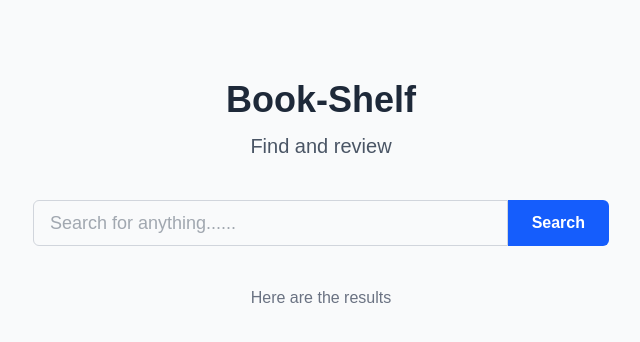
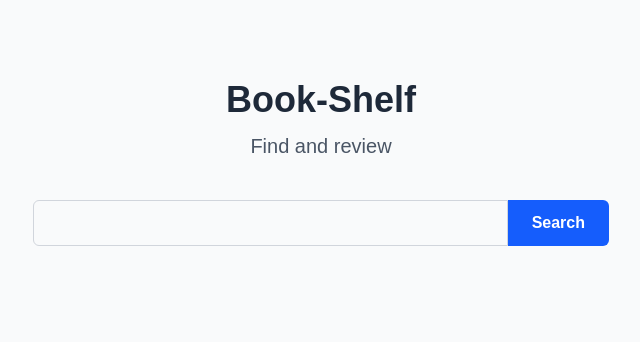
Before and after one commit to Vaibhav-Sawate/Book-Shelf, a Next.js app in the folder pilot/: page / in a window 1280 px wide. Shown: the top 342 px of the page, without its empty margins (319-959 px from the left). Built offline with nearby package versions, Linux system fonts and the light colour scheme.

Commit message:
Level 1 done: working searchable and complete homepage

```diff
--- /dev/null
+++ b/pilot/app/api/search/route.tsx
@@ -0,0 +1,40 @@
+import { NextResponse } from "next/server";
+
+export async function GET(request: Request){
+
+    // get the search query from url  (e.g., /api/search?q=dune)
+    const {searchParams} = new URL(request.url);
+    const q = searchParams.get('q');
+
+    if(!q){
+        return NextResponse.json({ error: 'Seach query is required'}, { status: 400});
+    }
+
+    //Get secret api key
+    const API_KEY = process.env.GOOGLE_BOOKS_API_KEY;
+    if(!API_KEY){
+        console.error('API key not found');
+        return NextResponse.json({error: 'Server configuration error'}, { status : 500});
+    }
+
+    //Build the google api url
+    const GOOGLE_API_URL = `https://www.googleapis.com/books/v1/volumes?q=${encodeURIComponent(q)} &key=${API_KEY}`;
+
+    try {
+        //fetch the data from google
+        const response = await fetch(GOOGLE_API_URL);
+        if(!response.ok){
+            throw new Error(`Google API failed with status ${response.status}`);
+        }
+
+        const data = await response.json();
+
+        // send the items array back to fronterd
+        return NextResponse.json(data.items || []);
+    }
+    catch(error){
+        console.error('Error in search API: ', error);
+        return NextResponse.json({error: 'Failed to fetch data'}, {status: 500});
+    }
+
+}
--- a/pilot/app/page.tsx
+++ b/pilot/app/page.tsx
@@ -1,18 +1,119 @@
+"use client";
+
+import {useState} from 'react';
+import type { FormEvent, ChangeEvent } from 'react';
+
+//Define a type for our book data
+type Book={
+  id: string;
+  volumeInfo: {
+    title: string;
+    authors?: string[];
+    description?: string;
+    imageLinks?: {
+      thumbnail: string;
+    };
+  };
+};
 
 
 export default function Home() {
+
+  const [query, setQuery] = useState(' ');
+
+  // Add new state for loading resulta n erroe
+  const [results, setResults] = useState<Book[]>([]);
+  const [loading, setLoading] = useState(false);
+  const [error, setError] = useState<string | null>(null);
+
+  const handleQueryChange=(e: ChangeEvent<HTMLInputElement>) =>{
+    setQuery(e.target.value);
+  }
+
+  const handleSearch = async(e: FormEvent) => {
+    e.preventDefault();
+    //alert(`You searched for: ${query}`);
+    if (!query) return;
+
+    // Start loading and clear old
+    setLoading(true);
+    setError(null);
+    setResults([]);
+
+    try{
+      // this is api call!
+      const response = await fetch(`/api/search?q=${encodeURIComponent(query)}`);
+
+      if(!response.ok){
+        throw new Error('Network error. PLease try again')
+      }
+
+      const data = await response.json();
+      setResults(data);
+    }
+    catch(err){
+      if(err instanceof Error){
+        setError(err.message);
+      }
+      else{
+        setError('An unknow error occurred.');
+      }
+    }
+      finally{
+        setLoading(false); // stop loading always
+      }
+
+  };
+
   return (
     <div className="flex flex-col items-center min-h-screen py-20 bg-gray-50">
       <main className="w-full max-w-3xl px-4 text-center">
         <h1 className="text-4xl font-bold text-gray-800">Book-Shelf</h1>
         <p className="mt-3 text-xl text-gray-600"> Find and review</p>
-    <form className="flex w-full max-w-full px-4 md:px-20 mt-10">
-      <input type="text" placeholder="Search for anything......" className="flex-grow px-4 py-2 text-lg border border-gray-300 rounded-l-md focus:outline-none  focus:ring-2 text-gray-600 focus:ring-blue-500"/>
-      <button type="submit" className="px-6 py-2 font-semibold text-white bg-blue-600 rounded-r-md hover:bg-blue-700">Search</button>
+
+
+    <form onSubmit={handleSearch}  className="flex w-full max-w-full px-4 md:px-20 mt-10">
+      <input
+          type="text"
+          placeholder="Search for anything......"
+          className="flex-grow px-4 py-2 text-lg border border-gray-300 rounded-l-md focus:outline-none  focus:ring-2 text-gray-800 focus:ring-blue-500"
+          value={query}
+          onChange={handleQueryChange}
+      />
+
+      <button
+        type="submit"
+        //disable button while loading
+        disabled={loading}
+        className="px-6 py-2 font-semibold text-white bg-blue-600 rounded-r-md hover:bg-blue-700">
+        {loading ? '...': 'Search'}
+      </button>
     </form>
 
+
     <div className="mt-10 text-left">
-      <p className="text-gray-500 text-center">Here are the results</p>
+      {loading && <p className='text-center'>Loading...</p>}
+      {error && <p className='text-cneter text-red-500'>{error}</p>}
+      {results.length>0 &&(
+        <ul className='space-y-4'>
+          {results.map((book) => (
+            <li key={book.id} className='flex p-4 bg-white border rounded-md shadow-sm gap-4 items-start'>
+              <img src= {book.volumeInfo.imageLinks?.thumbnail || 'https://via.placeholder.com/128x192?text=No+Cover'}
+                    alt = {`Cover of ${book.volumeInfo.title}`}
+                    className='w-20 shadow-md'
+              />
+              <div className='flex-1'>
+                <h3 className='font-semibold text-lg'>{book.volumeInfo.title}</h3>
+                <p className='text-sm text-gray-600'>{book.volumeInfo.authors?.join(', ')}</p>
+                <p className='mt-2 text-sm text-gray-700'>
+                  {book.volumeInfo.description?.substring(0, 150)}....
+                </p>
+              </div>
+
+            </li>
+          ))}
+        </ul>
+      )}
     </div>
 
       </main>
```
